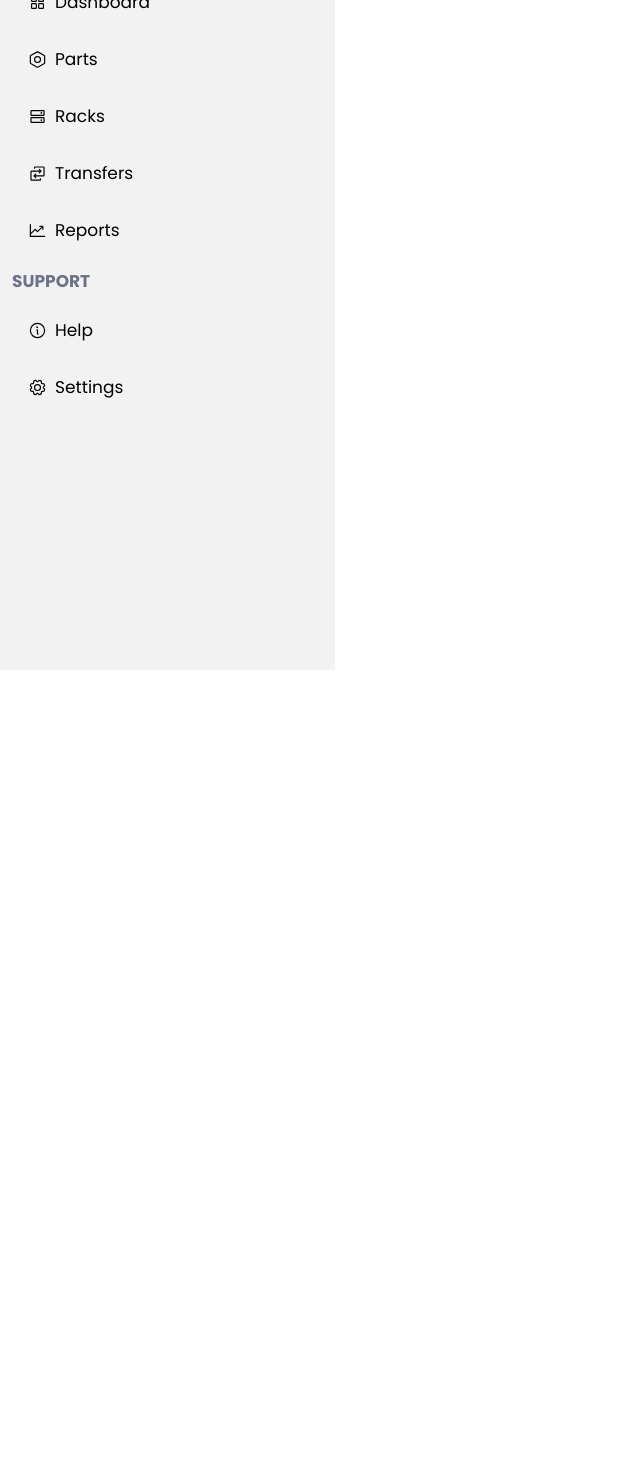
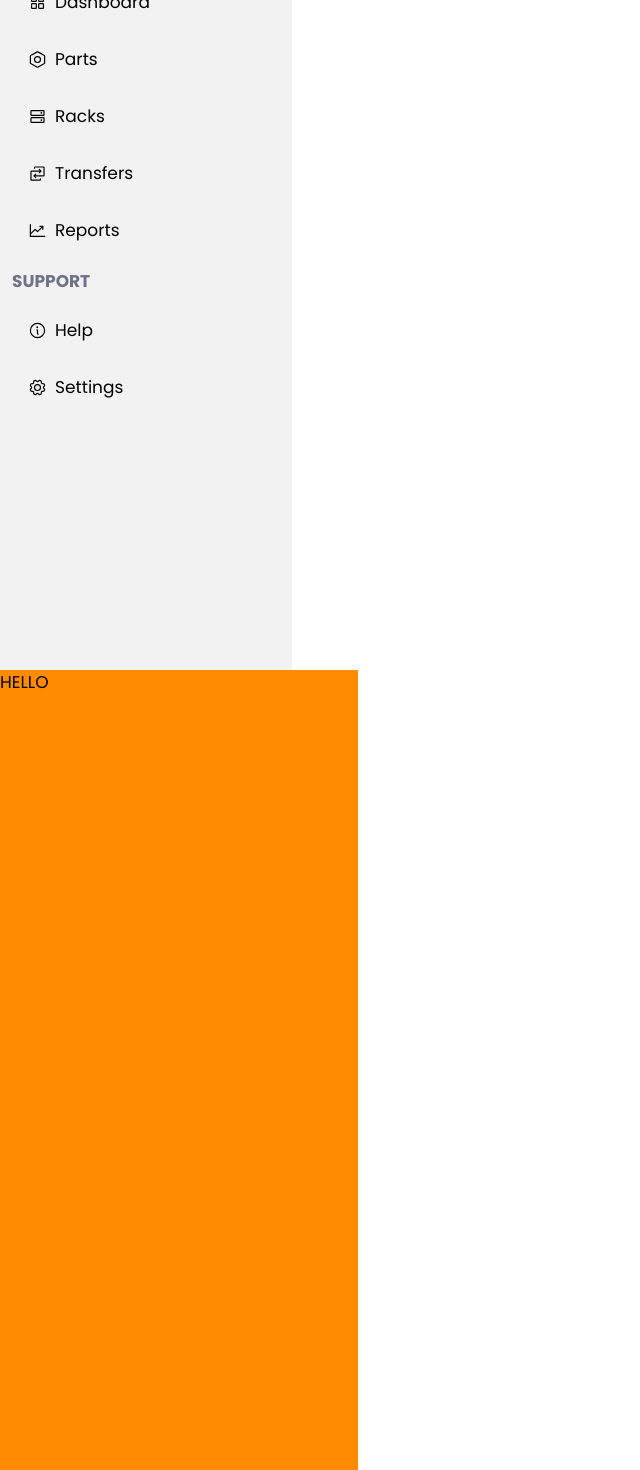
Before and after one commit to kvncrtr/vendex, a React (Create React App) app: page / in a window 1280 px wide. Shown: the part 130-1600 px from the top of the page, without its empty margins (0-640 px from the left). Before the commit the page ends 800 px from the top, so only its background shows below. Built offline with nearby package versions, Linux system fonts and the light colour scheme.

Commit message:
make grid for layout component

```diff
--- a/src/components/molecules/Access.jsx
+++ b/src/components/molecules/Access.jsx
@@ -3,7 +3,7 @@ import React from 'react'
 const Access = () => {
   return (
     <div className="access--container">
-
+      HELLO
     </div>
   )
 }
--- a/src/components/pages/HomeLayout.jsx
+++ b/src/components/pages/HomeLayout.jsx
@@ -6,7 +6,7 @@ import Access from "../molecules/Access";
 
 const HomeLayout = () => {
   return (
-    <div className="home--layout">
+    <div className="home--layout-container">
       <Sidebar />
       <Searchbar />
       <div className="home--content-container">
--- a/src/style.css
+++ b/src/style.css
@@ -295,6 +295,21 @@ input[type="number"]::-webkit-outer-spin-button {
     margin-top: 1rem; } }
 
 @media screen and (min-width: 325px) {
+  .access--container {
+    display: none; } }
+
+@media screen and (min-width: 768px) {
+  .access--container {
+    display: none; } }
+
+@media screen and (min-width: 1280px) {
+  .access--container {
+    display: flex;
+    height: 100vh;
+    background-color: darkorange;
+    width: 21.05rem; } }
+
+@media screen and (min-width: 325px) {
   .sidebar--container {
     display: flex;
     justify-content: space-between;
@@ -355,7 +370,12 @@ input[type="number"]::-webkit-outer-spin-button {
 
 @media screen and (min-width: 1280px) {
   .sidebar--container {
-    width: 19.71rem; } }
+    width: 17.18rem; } }
+
+@media screen and (min-width: 1280px) {
+  .home--layout-container {
+    display: grid;
+    grid-template-columns: 17.18rem 1fr 21.05rem; } }
 
 .login--container {
   position: relative;
--- a/src/styles/components/molecules/_access.scss
+++ b/src/styles/components/molecules/_access.scss
@@ -15,7 +15,7 @@
       display: flex;
       height: 100vh;
       background-color: darkorange;
-      width: 19.71rem;
+      width: 21.05rem;
    }
 
 
--- a/src/styles/components/organisims/_sidebar.scss
+++ b/src/styles/components/organisims/_sidebar.scss
@@ -92,6 +92,6 @@
 
 @media screen and (min-width: 1280px) {
    .sidebar--container {
-      width: 19.71rem;
+      width: 17.18rem;
    }
 }
--- /dev/null
+++ b/src/styles/components/pages/_homelayout.scss
@@ -0,0 +1,6 @@
+@media screen and (min-width: 1280px) {
+   .home--layout-container {
+      display: grid;
+      grid-template-columns: 17.18rem 1fr 21.05rem;
+   }
+}
--- a/src/styles/global.scss
+++ b/src/styles/global.scss
@@ -13,9 +13,11 @@
 
 @import "./components/molecules/form";
 @import "./components/molecules/menu";
+@import "./components/molecules/access";
 
 @import "./components/organisims/sidebar";
 
+@import "./components/pages/homelayout";
 @import "./components/pages/login";
 
 .menu--shell {
```
